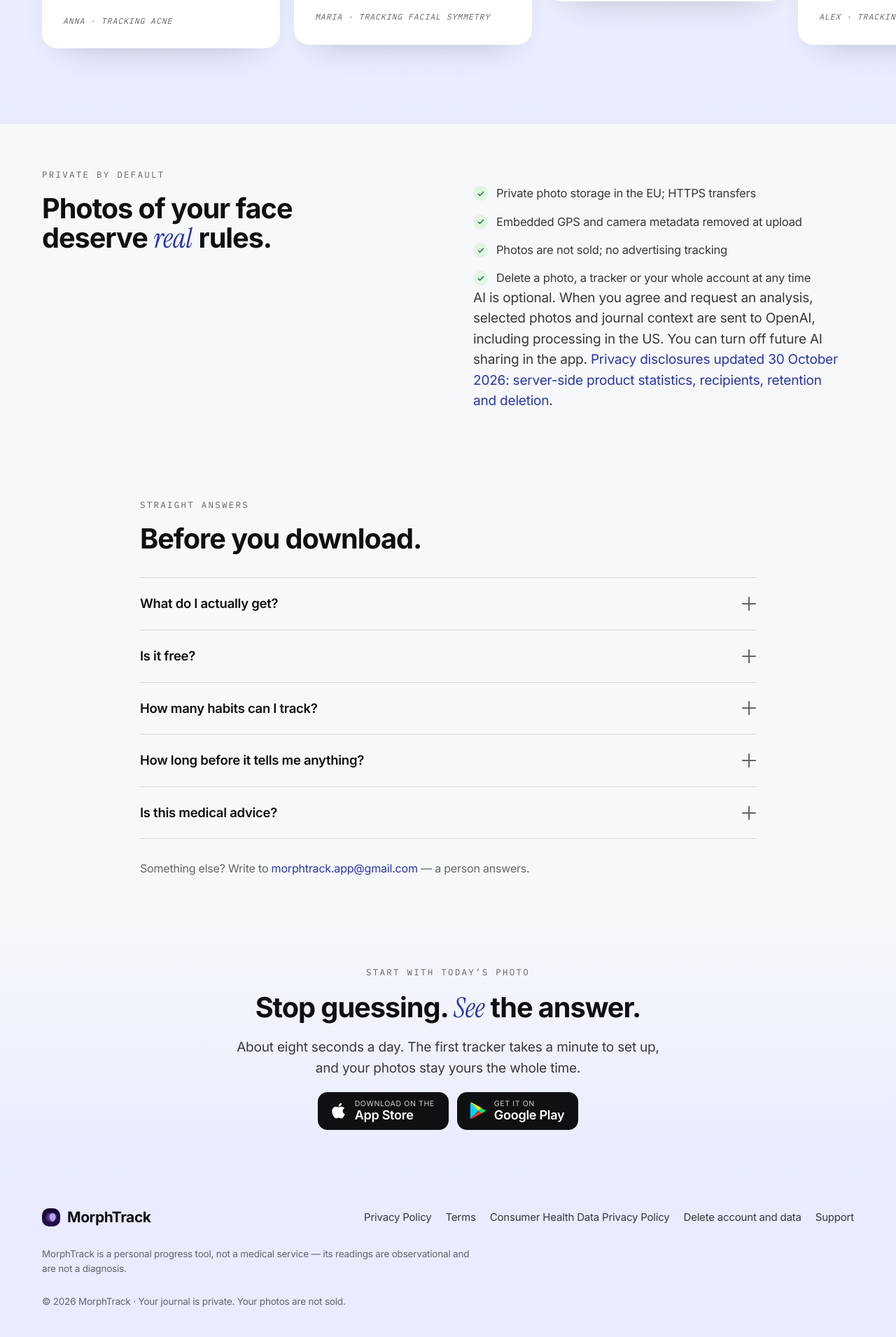
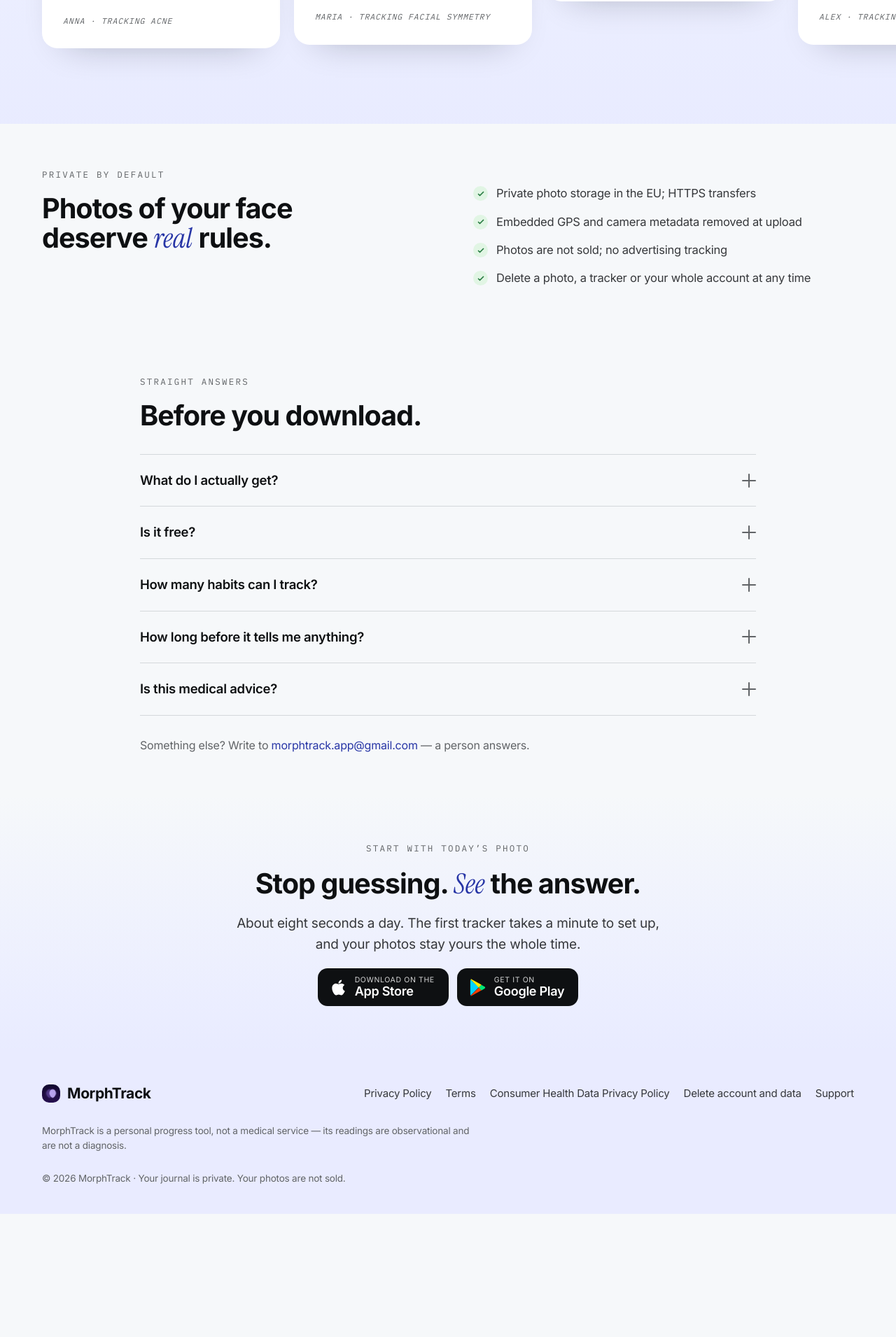
Before and after one commit to morphtrack/morphtrack-legal, a Jekyll site: the page index.html, which Jekyll copies as it is, in a window 1280 px wide. Shown: the part 4372-6283 px from the top of the page at 70% size. Built offline with Jekyll 4.4.1, drawn with Linux system fonts in a browser that asks for light colours; after the commit the page ends 6107 px from its top, so only the background shows below that.

Commit message:
Remove redundant privacy notice from landing pages

```diff
--- a/index.html
+++ b/index.html
@@ -555,7 +555,6 @@
           <li><span class="ck"><svg viewBox="0 0 24 24" fill="none" stroke="currentColor" stroke-width="3.4" stroke-linecap="round" stroke-linejoin="round" aria-hidden="true"><path d="M5 13l4 4L19 7"/></svg></span><span>Photos are not sold; no advertising tracking</span></li>
           <li><span class="ck"><svg viewBox="0 0 24 24" fill="none" stroke="currentColor" stroke-width="3.4" stroke-linecap="round" stroke-linejoin="round" aria-hidden="true"><path d="M5 13l4 4L19 7"/></svg></span><span>Delete a photo, a tracker or your whole account at any time</span></li>
         </ul>
-        <p class="lead">AI is optional. When you agree and request an analysis, selected photos and journal context are sent to OpenAI, including processing in the US. You can turn off future AI sharing in the app. <a href="/v2/privacy-policy">Privacy disclosures updated 30 October 2026: server-side product statistics, recipients, retention and deletion</a>.</p>
       </div>
     </div>
   </section>
--- a/ru/index.html
+++ b/ru/index.html
@@ -555,7 +555,6 @@
           <li><span class="ck"><svg viewBox="0 0 24 24" fill="none" stroke="currentColor" stroke-width="3.4" stroke-linecap="round" stroke-linejoin="round" aria-hidden="true"><path d="M5 13l4 4L19 7"/></svg></span><span>Фото не продаются; нет рекламного отслеживания</span></li>
           <li><span class="ck"><svg viewBox="0 0 24 24" fill="none" stroke="currentColor" stroke-width="3.4" stroke-linecap="round" stroke-linejoin="round" aria-hidden="true"><path d="M5 13l4 4L19 7"/></svg></span><span>Удалить фото, трекер или весь аккаунт — в любой момент</span></li>
         </ul>
-        <p class="lead">ИИ-анализ необязателен. Когда вы соглашаетесь и запускаете анализ, выбранные фото и контекст дневника передаются OpenAI, в том числе для обработки в США. Будущую передачу можно отключить в приложении. <a href="/v2/ru/privacy-policy">Раскрытия обновлены 30 октября 2026: серверная продуктовая статистика, получатели, хранение и удаление</a>.</p>
       </div>
     </div>
   </section>
--- a/src/page.html
+++ b/src/page.html
@@ -552,7 +552,6 @@
           <li><span class="ck"><svg viewBox="0 0 24 24" fill="none" stroke="currentColor" stroke-width="3.4" stroke-linecap="round" stroke-linejoin="round" aria-hidden="true"><path d="M5 13l4 4L19 7"/></svg></span><span data-i18n="pr_li3">Photos are not sold; no advertising tracking</span></li>
           <li><span class="ck"><svg viewBox="0 0 24 24" fill="none" stroke="currentColor" stroke-width="3.4" stroke-linecap="round" stroke-linejoin="round" aria-hidden="true"><path d="M5 13l4 4L19 7"/></svg></span><span data-i18n="pr_li4">Delete a photo, a tracker or your whole account at any time</span></li>
         </ul>
-        <p class="lead" data-i18n="pr_ai">AI is optional. When you agree and request an analysis, selected photos and journal context are sent to OpenAI, including processing in the US. You can turn off future AI sharing in the app. <a href="/v2/privacy-policy">Privacy disclosures updated 30 October 2026: server-side product statistics, recipients, retention and deletion</a>.</p>
       </div>
     </div>
   </section>
@@ -780,7 +779,6 @@
     "free_c4": "Данные не продаются",
     "pr_eyebrow": "Приватно по умолчанию",
     "pr_h2": "Фотографии твоего лица заслуживают <em class=\"ser\">настоящих</em> правил.",
-    "pr_ai": "ИИ-анализ необязателен. Когда вы соглашаетесь и запускаете анализ, выбранные фото и контекст дневника передаются OpenAI, в том числе для обработки в США. Будущую передачу можно отключить в приложении. <a href=\"/v2/ru/privacy-policy\">Раскрытия обновлены 30 октября 2026: серверная продуктовая статистика, получатели, хранение и удаление</a>.",
     "pr_li1": "Закрытое хранилище фото в ЕС; передача по HTTPS",
     "pr_li2": "Встроенные GPS-теги и метаданные камеры удаляются при загрузке",
     "pr_li3": "Фото не продаются; нет рекламного отслеживания",
```
